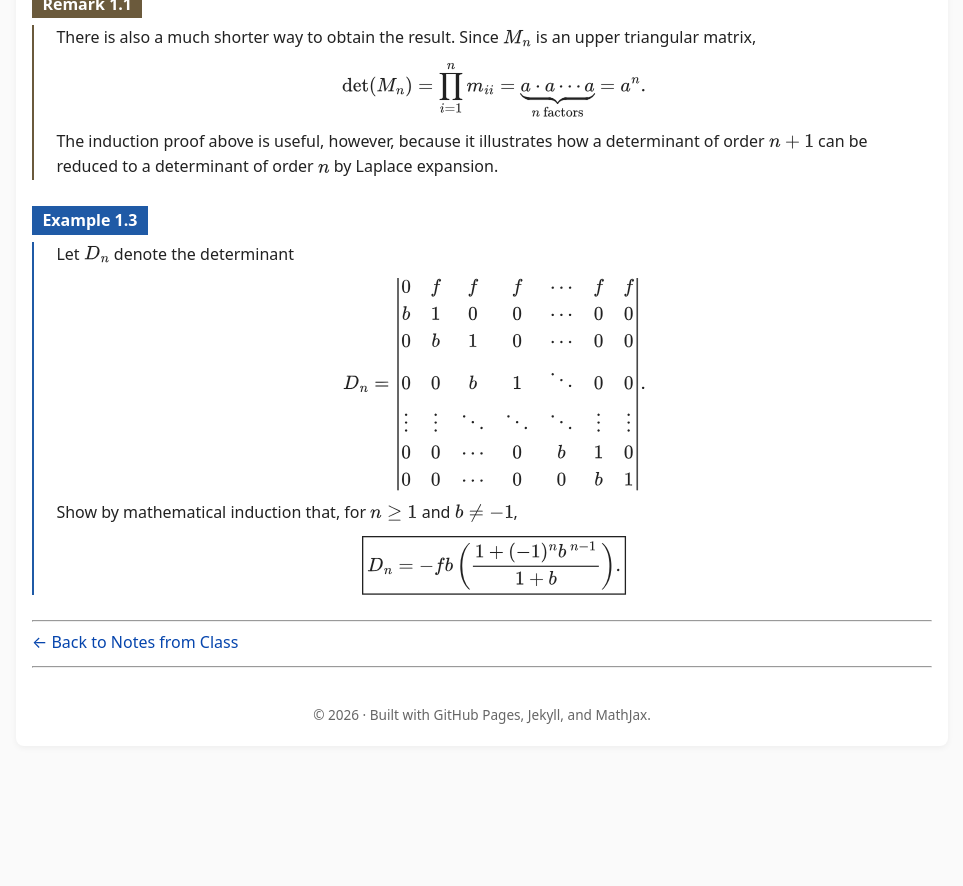
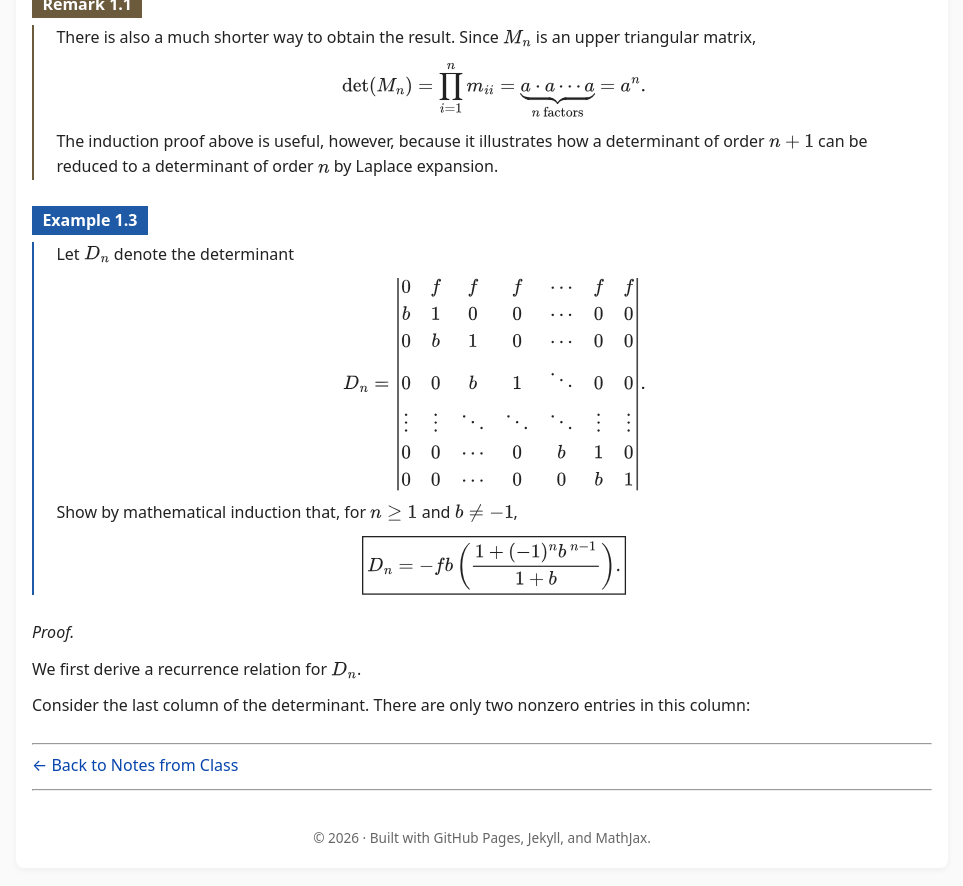
Before and after one commit to SaleemKamaludin/SaleemKamaludin.github.io, a Jekyll site: the page built from courses/math-2276/notes-from-class/lecture-2/index.md, in a window 1280 px wide and 900 px high, scrolled down 5849 px. Shown: the top 886 px of the window, without its empty margins (158-1121 px from the left). Built offline with Jekyll 4.4.1, drawn with Linux system fonts in a browser that asks for light colours; before the commit the page ends 6627 px from its top, so only the background shows below that.

Commit message:
Start proof of Example 1.3 in Lecture 2

```diff
--- a/courses/math-2276/notes-from-class/lecture-2/index.md
+++ b/courses/math-2276/notes-from-class/lecture-2/index.md
@@ -763,6 +763,23 @@ b & 1 & 0 & 0 & \cdots & 0\\
 
 </div>
 
+<div class="proof">
+
+  <div class="proof-title">
+    Proof.
+  </div>
+
+  <p>
+    We first derive a recurrence relation for \(D_n\).
+  </p>
+
+  <p>
+    Consider the last column of the determinant. There are only two
+    nonzero entries in this column:
+  </p>
+
+</div>
+
 ---
 
 [← Back to Notes from Class]({{ '/courses/math-2276/notes-from-class/' | relative_url }})
```
